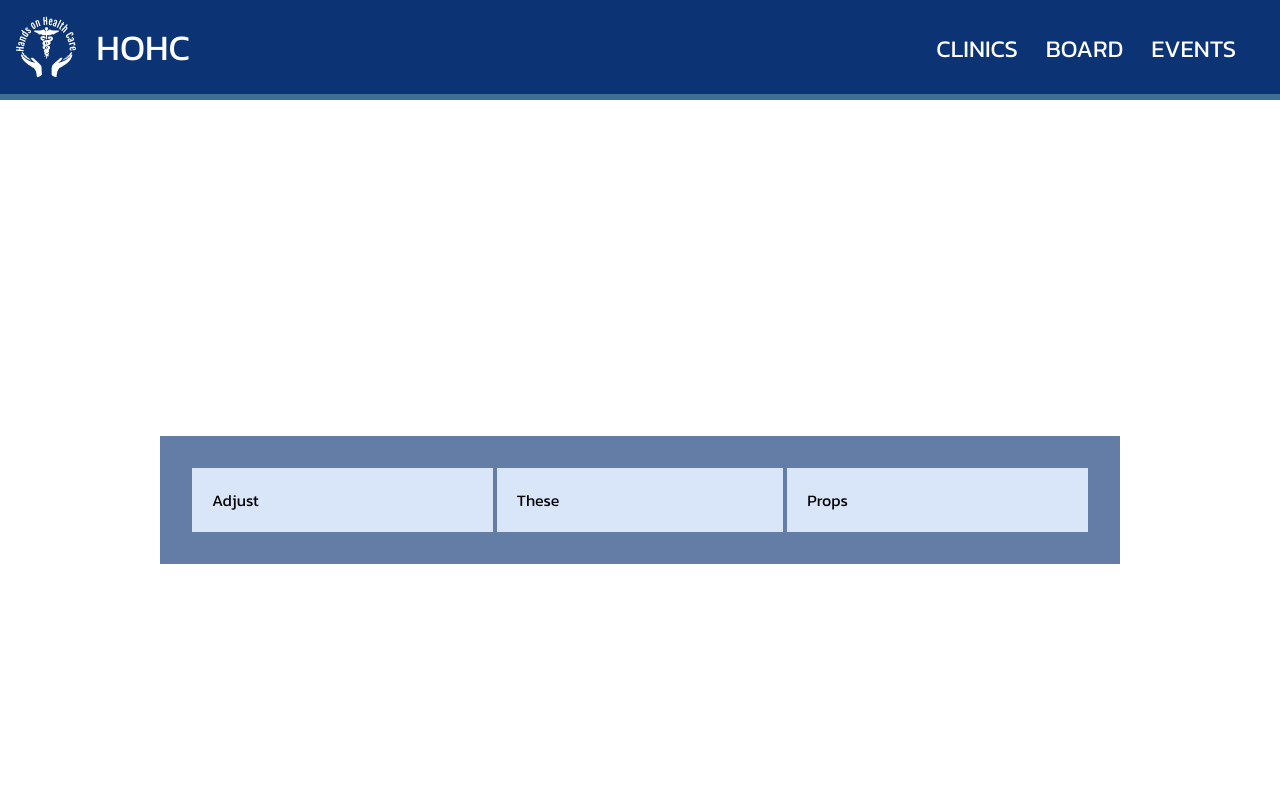
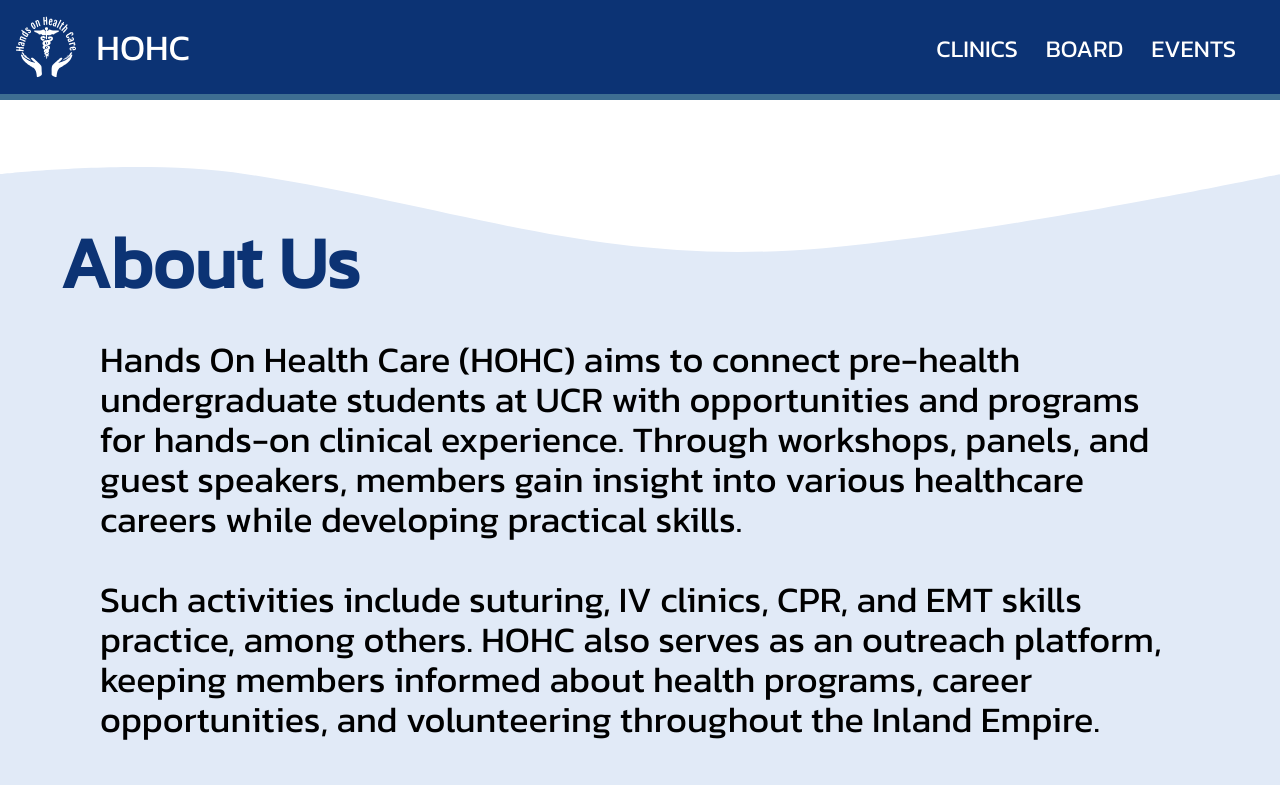
Before and after one commit to acm-ucr/hohc-website, a Next.js app: page / in a window 1280 px wide. Shown: the top 785 px of the page. Built offline with nearby package versions, Linux system fonts and the light colour scheme.

Commit message:
Added About Us

```diff
--- a/src/app/page.tsx
+++ b/src/app/page.tsx
@@ -1,9 +1,9 @@
-import Example from "@/components/example";
+import AboutUs from "@/components/aboutus";
 
 const Home = () => {
   return (
     <div className="flex h-screen w-screen items-center justify-center">
-      <Example text1="Adjust" text2="These" text3="Props" />
+      <AboutUs />
     </div>
   );
 };
--- /dev/null
+++ b/src/components/aboutus.tsx
@@ -0,0 +1,47 @@
+import aubg from "@/public/about-us-bg.svg";
+import Image from "next/image";
+
+// interface AboutUsProps {
+//   textBlock1 : string;
+//   textBlock2 : string;
+//   textBlock3 : string;
+// }
+//{textBlock1, textBlock2, textBlock3}: AboutUsProps
+
+const AboutUs = () => {
+  return (
+    <div className="mt-50 w-full">
+      <div className="absolute mt-15">
+        <div className="text-hohc-blue-700 ml-15 text-7xl font-bold">
+          <p>About Us</p>
+        </div>
+        <div className="mx-25 mt-10 flex-col gap-10 text-4xl">
+          <p>
+            Hands On Health Care (HOHC) aims to connect pre-health undergraduate
+            students at UCR with opportunities and programs for hands-on
+            clinical experience. Through workshops, panels, and guest speakers,
+            members gain insight into various healthcare careers while
+            developing practical skills.
+          </p>
+          <br />
+          <p>
+            Such activities include suturing, IV clinics, CPR, and EMT skills
+            practice, among others. HOHC also serves as an outreach platform,
+            keeping members informed about health programs, career
+            opportunities, and volunteering throughout the Inland Empire.{" "}
+          </p>
+          <br />
+          <p>
+            By offering real-world experience, students can explore and confirm
+            their passion for a career in healthcare through this club.
+          </p>
+        </div>
+      </div>
+      <div>
+        <Image src={aubg} alt="HOHC Logo" />
+      </div>
+    </div>
+  );
+};
+
+export default AboutUs;
```
Also changed, not shown: public/about-us-bg.svg (added).
